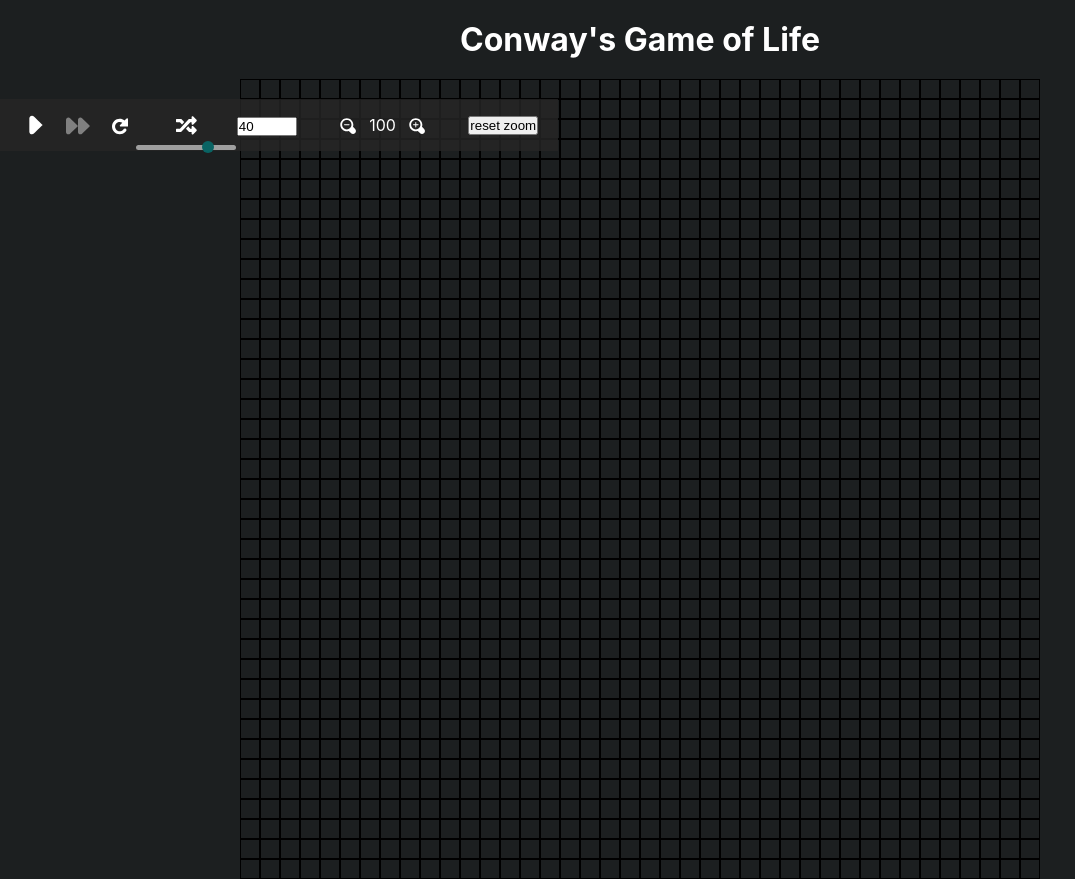
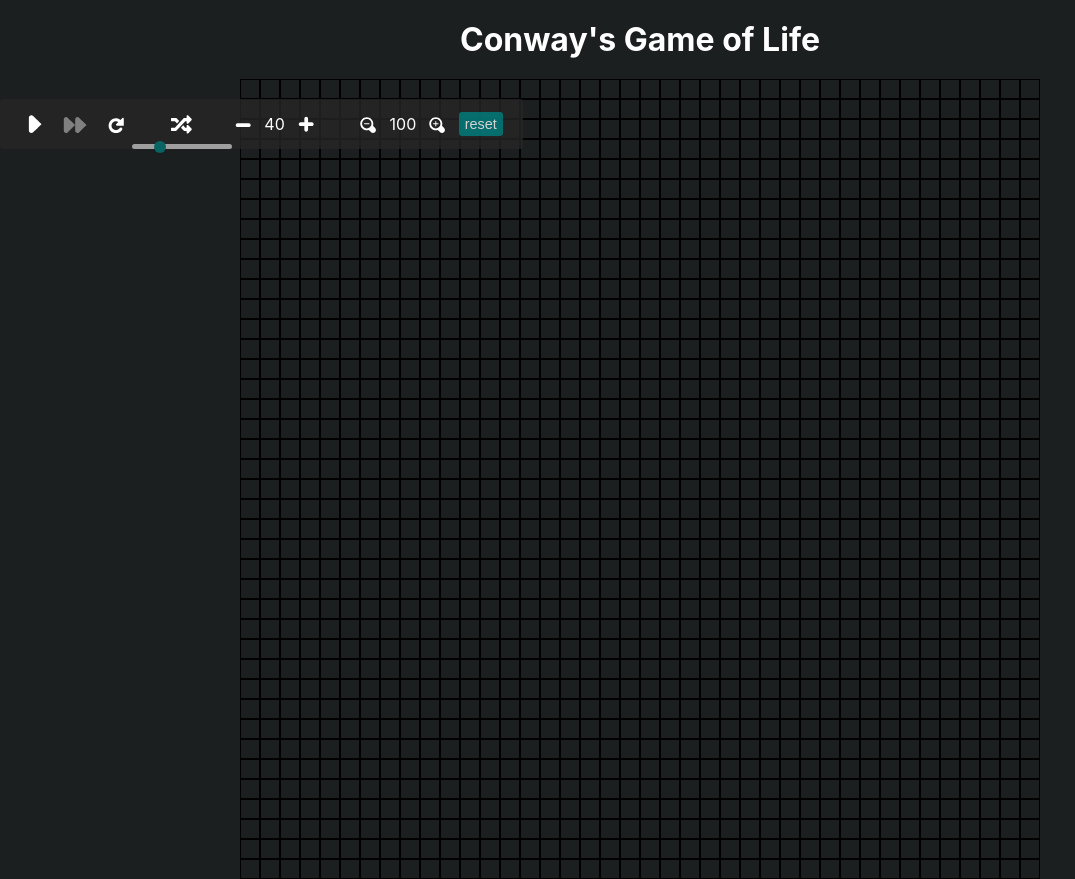
Before and after one commit to AbhishekPratap05/game-of-life, a React (Create React App) app: page / in a window 1280 px wide. Shown: the whole page, without its empty margins (0-1075 px from the left). Built offline with nearby package versions, Linux system fonts and the light colour scheme.

Commit message:
create - + icons for grid size

```diff
--- a/public/index.html
+++ b/public/index.html
@@ -1,14 +1,14 @@
 <!DOCTYPE html>
 <html lang="en">
+
 <head>
   <meta charset="utf-8" />
   <link rel="icon" href="%PUBLIC_URL%/favicon.ico" />
   <meta name="viewport" content="width=device-width, initial-scale=1" />
   <meta name="theme-color" content="#000000" />
-    <meta
-      name="description"
-      content="Web site created using create-react-app"
-    />
+  <script src="//code.jquery.com/jquery-1.10.2.js"></script>
+  <script src="//code.jquery.com/ui/1.11.2/jquery-ui.js"></script>
+  <meta name="description" content="Web site created using create-react-app" />
   <link rel="apple-touch-icon" href="%PUBLIC_URL%/logo192.png" />
   <!--
       manifest.json provides metadata used when your web app is installed on a
@@ -26,6 +26,7 @@
     -->
   <title>React App</title>
 </head>
+
 <body>
   <noscript>You need to enable JavaScript to run this app.</noscript>
   <div id="root"></div>
@@ -40,4 +41,5 @@
       To create a production bundle, use `npm run build` or `yarn build`.
     -->
 </body>
+
 </html>
--- a/src/App.js
+++ b/src/App.js
@@ -1,6 +1,6 @@
 import React, { useCallback, useRef, useState } from 'react';
 import { produce } from 'immer';
-import { TiMediaFastForward, TiMediaPause, TiMediaPlay, TiRefresh, TiZoomIn, TiZoomOut } from 'react-icons/ti';
+import { TiMediaFastForward, TiMediaPause, TiMediaPlay, TiRefresh, TiZoomIn, TiZoomOut, TiPlus, TiMinus } from 'react-icons/ti';
 import { FaRandom } from 'react-icons/fa';
 
 //neighbours of current cell
@@ -29,7 +29,7 @@ const App = () => {
   const [grid, setGrid] = useState(() => generateEmptyGrid(gridSize));
   const [running, setRunning] = useState(false);
   const [next, setNext] = useState(false);
-  const [randomRange, setRandomRange] = useState(0.7);
+  const [randomRange, setRandomRange] = useState(0.3);
   const [zoom, setZoom] = useState(1.0);
 
   const runningRef = useRef(running);
@@ -89,12 +89,12 @@ const App = () => {
     <>
       <h1><a href="https://en.wikipedia.org/wiki/Conway%27s_Game_of_Life" rel="noreferrer" target='_blank' title='wikipedia link'>Conway's Game of Life</a></h1>
       <div className='controlContainer'>
-        <div className='playPauseContainer'>
+        <div className='controls'>
           {!running ?
             <TiMediaPlay
-              size='2em'
+              size='1.9em'
               title='play'
-              style={{ cursor: 'pointer' }}
+              className='icons'
               onClick={() => {
                 setRunning(true);
                 setNext(false);
@@ -104,9 +104,9 @@ const App = () => {
               }} />
             :
             <TiMediaPause
-              size='2em'
+              size='1.9em'
               title='pause'
-              style={{ cursor: 'pointer' }}
+              className='icons'
               onClick={() => {
                 setRunning(false);
                 setNext(false);
@@ -115,7 +115,7 @@ const App = () => {
               }} />
           }
           <TiMediaFastForward
-            size='2em'
+            size='1.9em'
             title='next'
             style={{ color: !(running || next) ? 'grey' : undefined, cursor: (running || next) ? 'pointer' : 'not-allowed' }}
             disabled={!(running || next)}
@@ -133,7 +133,8 @@ const App = () => {
 
           <TiRefresh
             title='reset'
-            size='2em'
+            size='1.9em'
+            className='icons'
             onClick={() => {
               setRunning(false);
               setNext(false);
@@ -144,11 +145,12 @@ const App = () => {
 
         </div>
         <div
-          className='randomControl'
+          className='controls'
         >
           <FaRandom
             size='1.3em'
             title='create random alive cells'
+            className='icons'
             onClick={() => {
               setGrid(generateRandomFilledGrid(randomRange));
             }} />
@@ -157,7 +159,7 @@ const App = () => {
             id='randomRange'
             title='set random alive cell'
             className='slider'
-            style={{ marginTop: '45px', marginLeft: '-40px', position: 'absolute' }}
+            style={{ marginTop: '45px', position: 'absolute' }}
             min={0.1}
             max={0.9}
             step={0.1}
@@ -169,44 +171,59 @@ const App = () => {
               setGrid(generateRandomFilledGrid(newValue));
             }} />
         </div>
-        <div>
-          <input
-            type='number'
-            id='gridRange'
-            min={10}
-            max={100}
-            step={10}
-            placeholder={'number of rows and columns'}
-            value={gridSize}
-            onChange={(e) => {
-              setRunning(false);
-              const newValue = parseFloat(e.target.value);
-              if (!(newValue > 100 || newValue <= 0) && !isNaN(newValue)) {
-                setGridSize(parseInt(newValue));
+        <div
+          className='controls'
+        >
+          <TiMinus
+            size='1.4em'
+            title='reduce grid size'
+            className='icons'
+            onClick={() => {
+              if (!(gridSize < 20)) {
+                setRunning(false);
+                const newValue = gridSize - 10;
+                setGridSize(newValue);
                 setGrid(generateEmptyGrid(newValue));
               }
-            }} />
+            }}
+          />
+          <span title='grid size'>{gridSize}</span>
+          <TiPlus
+            size='1.4em'
+            title='increase grid size'
+            className='icons'
+            onClick={() => {
+              if (!(gridSize > 90)) {
+                setRunning(false);
+                const newValue = gridSize + 10;
+                setGridSize(newValue);
+                setGrid(generateEmptyGrid(newValue));
+              }
+            }}
+          />
         </div>
-        <div className='zoomControl'>
+        <div className='controls'>
           <TiZoomOut
             size='1.4em'
             title='zoom out'
+            className='icons'
             onClick={() => {
               !(zoom < 0.6) &&
                 setZoom((zoom - 0.2));
             }}
           />
-          {Math.round(zoom * 100)}
+          <span title='zoom value'>{Math.round(zoom * 100)}</span>
           <TiZoomIn
             size='1.4em'
             title='zoom in'
+            className='icons'
             onClick={() => {
               !(zoom > 1.8) &&
                 setZoom((zoom + 0.2));
             }}
           />
+          <button onClick={() => setZoom(1)}>reset</button>
         </div>
-        <button onClick={() => setZoom(1)}>reset zoom</button>
       </div>
       <div style={{ display: 'grid', justifyContent: 'center', gridTemplateColumns: `repeat(${gridSize},20px)`, zoom: `${zoom}` }}>
         {grid.map((gridRow, i) => gridRow.map((gridItem, j) => {
--- a/src/main.css
+++ b/src/main.css
@@ -8,6 +8,7 @@ body {
 	margin: 0;
 	background-color: #1c1f20;
 	color: #fff;
+	user-select: none;
 	font-family: -apple-system, BlinkMacSystemFont, 'Segoe UI', 'Roboto', 'Oxygen', 'Ubuntu', 'Cantarell', 'Fira Sans',
 		'Droid Sans', 'Helvetica Neue', sans-serif;
 	-webkit-font-smoothing: antialiased;
@@ -22,29 +23,29 @@ body {
 	margin: 20px auto;
 	position: absolute;
 	padding: 10px 20px;
+	border-radius: 3px;
 	background-color: hsl(0, 0%, 15%, 0.8);
+	cursor: -webkit-grab;
+	cursor: -moz-grab;
+	cursor: -o-grab;
+	cursor: -ms-grab;
+	cursor: grab;
+}
+.controlContainer:active {
+	cursor: -webkit-grabbing;
+	cursor: -moz-grabbing;
+	cursor: -o-grabbing;
+	cursor: -ms-grabbing;
+	cursor: grabbing;
 }
 
-.playPauseContainer {
+.controls {
 	display: flex;
-	justify-content: flex-start;
+	justify-content: center;
 	align-items: center;
 	gap: 10px;
 }
 
-.randomControl {
-	display: flex;
-	justify-content: flex-start;
-	align-items: center;
-	gap: 10px;
-}
-
-.zoomControl {
-	display: flex;
-	justify-content: flex-start;
-	align-items: center;
-	gap: 10px;
-}
 /* slider */
 .slider {
 	-webkit-appearance: none;
@@ -81,15 +82,32 @@ body {
 }
 
 /* slider end */
+
+.icons {
+	cursor: pointer;
+}
 h1 {
 	display: flex;
 	justify-content: center;
 	align-items: center;
 	margin: 20px 0px;
-	user-select: none;
 }
 a {
 	text-decoration: none;
 	cursor: pointer;
 	color: #fff;
 }
+
+button {
+	padding: 4px 6px;
+	background-color: hsl(180, 100%, 25%);
+	opacity: 0.8;
+	border: none;
+	color: #fff;
+	font-size: 0.9em;
+	border-radius: 3px;
+	cursor: pointer;
+}
+button:hover {
+	opacity: 1;
+}
```
Lines whose indentation alone changed are shown as unchanged.
